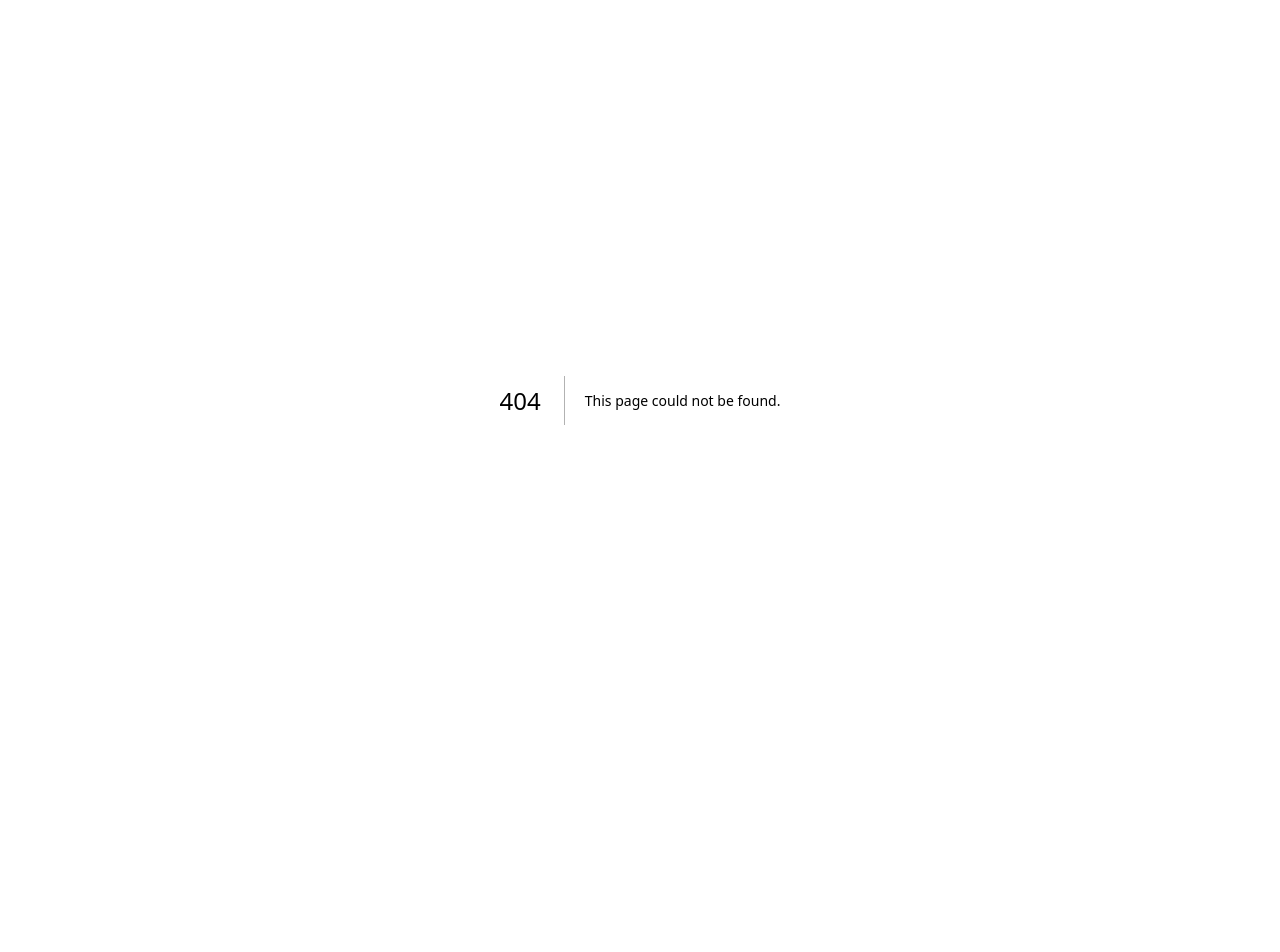
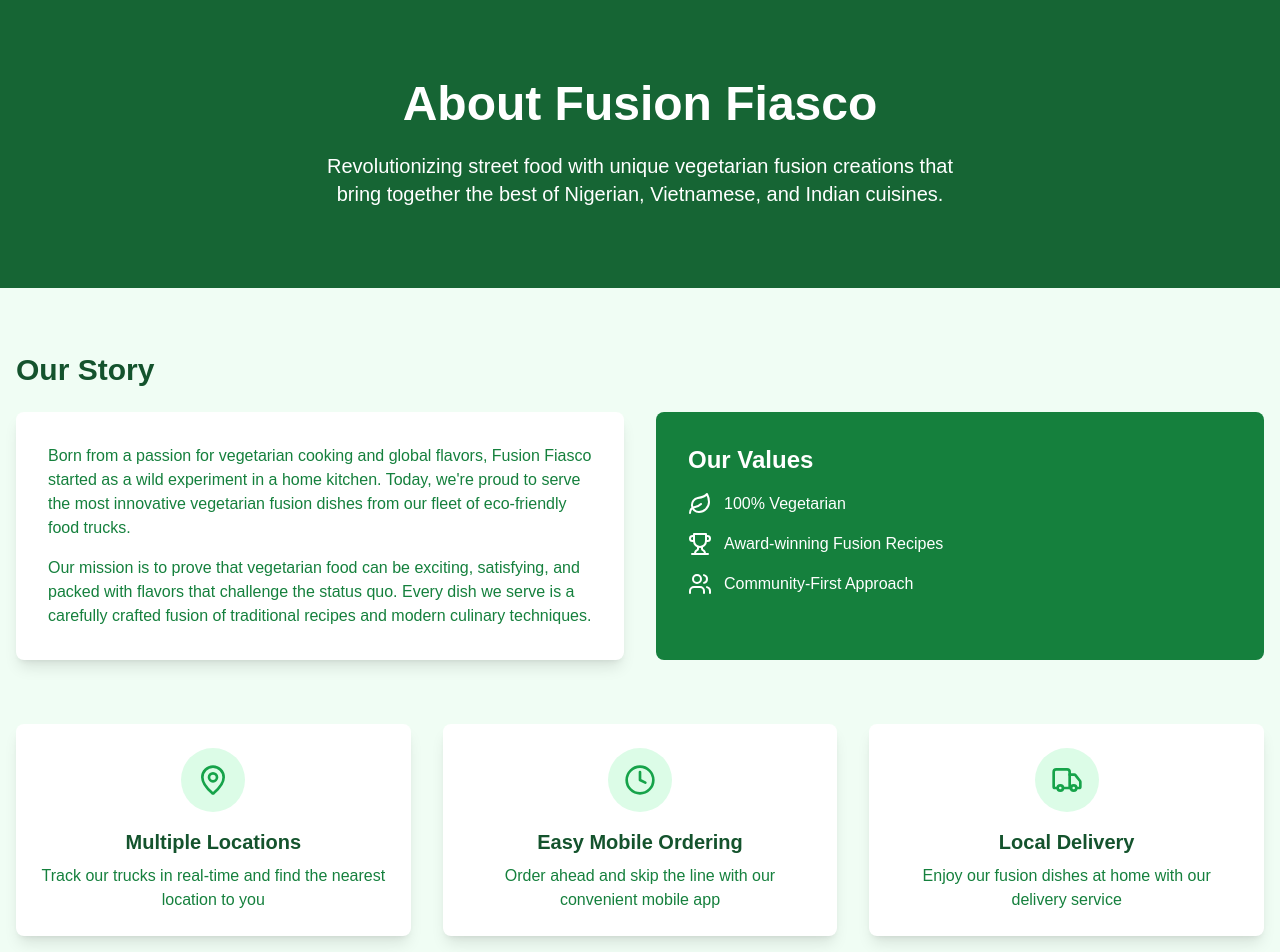
Before and after one commit to kks007-dev/tsa-fusion-fiasco, a Next.js app: page /about in a window 1280 px wide. Before the commit this address had no page. Shown: the top 952 px of the page. Before the commit the page ends 800 px from the top, so only its background shows below. Built offline with nearby package versions, Linux system fonts and the light colour scheme.

Commit message:
Structure for code/files

```diff
--- a/src/app/about.js
+++ /dev/null
@@ -1,22 +0,0 @@
-"use client";
-
-import React, { useState } from 'react';
-import { Card, CardContent, CardHeader, CardTitle } from '@/components/ui/card';
-import { Button } from '@/components/ui/button';
-import { ShoppingCart, Minus, Plus, X } from 'lucide-react';
-
-// Header Component
-const Header = () => {
-  return (
-    <header className="bg-green-800 text-white py-6">
-      <div className="container mx-auto flex justify-between items-center px-4">
-        <div className="text-3xl font-bold">Fusion Fiasco</div>
-        <nav className="space-x-6">
-          <a href="#menu" className="hover:text-green-200">Menu</a>
-          <a href="about.js" className="hover:text-green-200">Order</a>
-          <a href="credits.js" className="hover:text-green-200">About</a>
-        </nav>
-      </div>
-    </header>
-  );
-};
--- /dev/null
+++ b/src/app/about/page.js
@@ -0,0 +1,87 @@
+import React from 'react';
+import { MapPin, Clock, Truck, Leaf, Trophy, Users } from 'lucide-react';
+
+const AboutPage = () => {
+  return (
+    <div className="min-h-screen bg-green-50">
+      {/* Hero Section */}
+      <div className="bg-green-800 text-white py-20">
+        <div className="container mx-auto px-4 text-center">
+          <h1 className="text-5xl font-bold mb-6">About Fusion Fiasco</h1>
+          <p className="text-xl max-w-2xl mx-auto">
+            Revolutionizing street food with unique vegetarian fusion creations that bring together the best of Nigerian, Vietnamese, and Indian cuisines.
+          </p>
+        </div>
+      </div>
+
+      {/* Main Content */}
+      <div className="container mx-auto px-4 py-16">
+        {/* Story Section */}
+        <div className="mb-16">
+          <h2 className="text-3xl font-bold text-green-900 mb-6">Our Story</h2>
+          <div className="grid md:grid-cols-2 gap-8">
+            <div className="bg-white p-8 rounded-lg shadow-lg">
+              <p className="text-green-700 mb-4">
+                Born from a passion for vegetarian cooking and global flavors, Fusion Fiasco started as a wild experiment in a home kitchen. Today, we're proud to serve the most innovative vegetarian fusion dishes from our fleet of eco-friendly food trucks.
+              </p>
+              <p className="text-green-700">
+                Our mission is to prove that vegetarian food can be exciting, satisfying, and packed with flavors that challenge the status quo. Every dish we serve is a carefully crafted fusion of traditional recipes and modern culinary techniques.
+              </p>
+            </div>
+            <div className="bg-green-700 p-8 rounded-lg text-white">
+              <h3 className="text-2xl font-bold mb-4">Our Values</h3>
+              <ul className="space-y-4">
+                <li className="flex items-center">
+                  <Leaf className="mr-3" /> 100% Vegetarian
+                </li>
+                <li className="flex items-center">
+                  <Trophy className="mr-3" /> Award-winning Fusion Recipes
+                </li>
+                <li className="flex items-center">
+                  <Users className="mr-3" /> Community-First Approach
+                </li>
+              </ul>
+            </div>
+          </div>
+        </div>
+
+        {/* Features Grid */}
+        <div className="grid md:grid-cols-3 gap-8 mb-16">
+          <div className="bg-white p-6 rounded-lg shadow-lg text-center">
+            <div className="bg-green-100 w-16 h-16 rounded-full flex items-center justify-center mx-auto mb-4">
+              <MapPin className="text-green-600 h-8 w-8" />
+            </div>
+            <h3 className="text-xl font-bold text-green-900 mb-2">Multiple Locations</h3>
+            <p className="text-green-700">Track our trucks in real-time and find the nearest location to you</p>
+          </div>
+
+          <div className="bg-white p-6 rounded-lg shadow-lg text-center">
+            <div className="bg-green-100 w-16 h-16 rounded-full flex items-center justify-center mx-auto mb-4">
+              <Clock className="text-green-600 h-8 w-8" />
+            </div>
+            <h3 className="text-xl font-bold text-green-900 mb-2">Easy Mobile Ordering</h3>
+            <p className="text-green-700">Order ahead and skip the line with our convenient mobile app</p>
+          </div>
+
+          <div className="bg-white p-6 rounded-lg shadow-lg text-center">
+            <div className="bg-green-100 w-16 h-16 rounded-full flex items-center justify-center mx-auto mb-4">
+              <Truck className="text-green-600 h-8 w-8" />
+            </div>
+            <h3 className="text-xl font-bold text-green-900 mb-2">Local Delivery</h3>
+            <p className="text-green-700">Enjoy our fusion dishes at home with our delivery service</p>
+          </div>
+        </div>
+
+        {/* Locations Map */}
+        <div className="bg-white p-8 rounded-lg shadow-lg">
+          <h2 className="text-3xl font-bold text-green-900 mb-6">Find Our Food Trucks</h2>
+          <div className="aspect-video bg-green-100 rounded-lg flex items-center justify-center">
+            <p className="text-green-700">Interactive Map Coming Soon</p>
+          </div>
+        </div>
+      </div>
+    </div>
+  );
+};
+
+export default AboutPage;
--- a/src/app/page.js
+++ b/src/app/page.js
@@ -13,8 +13,8 @@ const Header = () => {
         <div className="text-3xl font-bold">Fusion Fiasco</div>
         <nav className="space-x-6">
           <a href="#menu" className="hover:text-green-200">Menu</a>
-          <a href="about.js" className="hover:text-green-200">Order</a>
-          <a href="credits.js" className="hover:text-green-200">About</a>
+          <a href="about.js" className="hover:text-green-200">About</a>
+          <a href="credits.js" className="hover:text-green-200">Order</a>
         </nav>
       </div>
     </header>
```
Also changed, not shown: src/app/menu/page.js (added).
